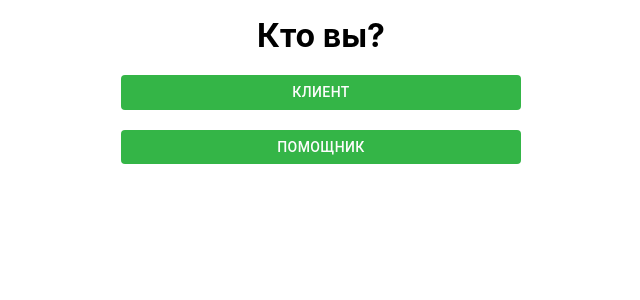
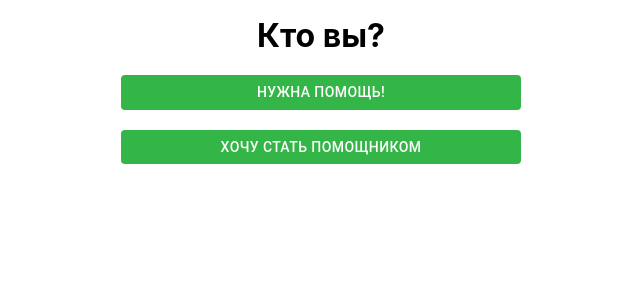
Before and after one commit to openworld-community/owc-helpmate-webapp, a Next.js app: page /role in a window 1280 px wide. Shown: the top 300 px of the page, without its empty margins (319-959 px from the left). Built offline with nearby package versions, Linux system fonts and the light colour scheme; no server answers.

Commit message:
fixed role button labels

```diff
--- a/pages/role.tsx
+++ b/pages/role.tsx
@@ -93,7 +93,7 @@ const Role = () => {
           border: 'none',
         }}
       >
-        Клиент
+        Нужна помощь!
       </Button>
       <Button
         variant="outlined"
@@ -107,7 +107,7 @@ const Role = () => {
           border: 'none',
         }}
       >
-        Помощник
+        Хочу стать помощником
       </Button>
     </div>
   );
```
